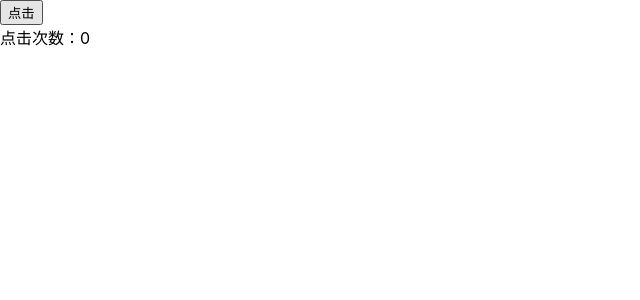
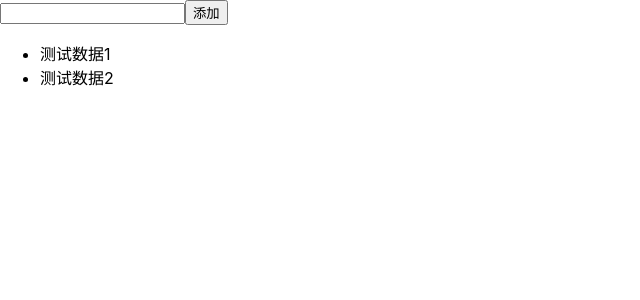
Before and after one commit to Jayce-Lan/ReactStudy, a React (Create React App) app in the folder frist_react_app/: page / in a window 1280 px wide. Shown: the top 300 px of the page, without its empty margins (0-640 px from the left). Built offline with nearby package versions, Linux system fonts and the light colour scheme.

Commit message:
使用bind属性进行列表添加

```diff
--- /dev/null
+++ b/frist_react_app/src/ReactUl.js
@@ -0,0 +1,59 @@
+import React, {Component, Fragment} from "react";
+
+class ReactUl extends Component{
+    render() {
+        return (
+            // 使用 Fragment 可以使得标签无外层包裹，这样我们既可以在页面中规定这个组件父标签的样式而不影响布局
+            <Fragment>
+                {/* 使用 bind 设置指向 */}
+                <div>
+                    <input value={this.state.inputValue} onChange={this.inputChange.bind(this)} />
+                    <button onClick={this.addList.bind(this)}>添加</button>
+                </div>
+                <ul>
+                    {
+                        this.state.list.map((item, index) => {
+                            return <li key={index}>{ item }</li>
+                        })
+                    }
+                </ul>
+            </Fragment>
+        )
+    }
+
+    /**
+     * js的构造函数，用于其他任何函数执行
+     * @param props 父组件调用传值
+     */
+    constructor(props) {
+        super(props);
+        this.state = {
+            inputValue: '', // input 中的值
+            list: ['测试数据1', '测试数据2'], // 用于渲染 li 的列表
+        }
+    }
+
+    /**
+     * 输入框输入数据
+     * @param e
+     */
+    inputChange (e) {
+        console.log(e.target.value); // 获取数据
+        // this.state.inputValue = e.target.value; // this指向会出现问题
+        this.setState({
+            inputValue: e.target.value
+        });
+    }
+
+    /**
+     * 添加列表项目
+     * @param e
+     */
+    addList (e) {
+        this.setState({
+            list: [...this.state.list, this.state.inputValue]
+        })
+    }
+}
+
+export default ReactUl;
--- a/frist_react_app/src/index.js
+++ b/frist_react_app/src/index.js
@@ -2,13 +2,13 @@ import React from 'react';
 import ReactDOM from 'react-dom';
 import './index.css';
 // import App from './App';
-import ClickCount from './ClickCounter';
+// import ClickCount from './ClickCounter';
+import ReactUl from "./ReactUl";
 import reportWebVitals from './reportWebVitals';
 
 ReactDOM.render(
   <React.StrictMode>
-    {/*<App />*/}
-    <ClickCount/>
+    <ReactUl/>
   </React.StrictMode>,
   document.getElementById('root')
 );
```
Also changed, not shown: frist_react_app/src/App.js (+1 -11 lines), 1 other file (tests, documents, lock files or other folders).
